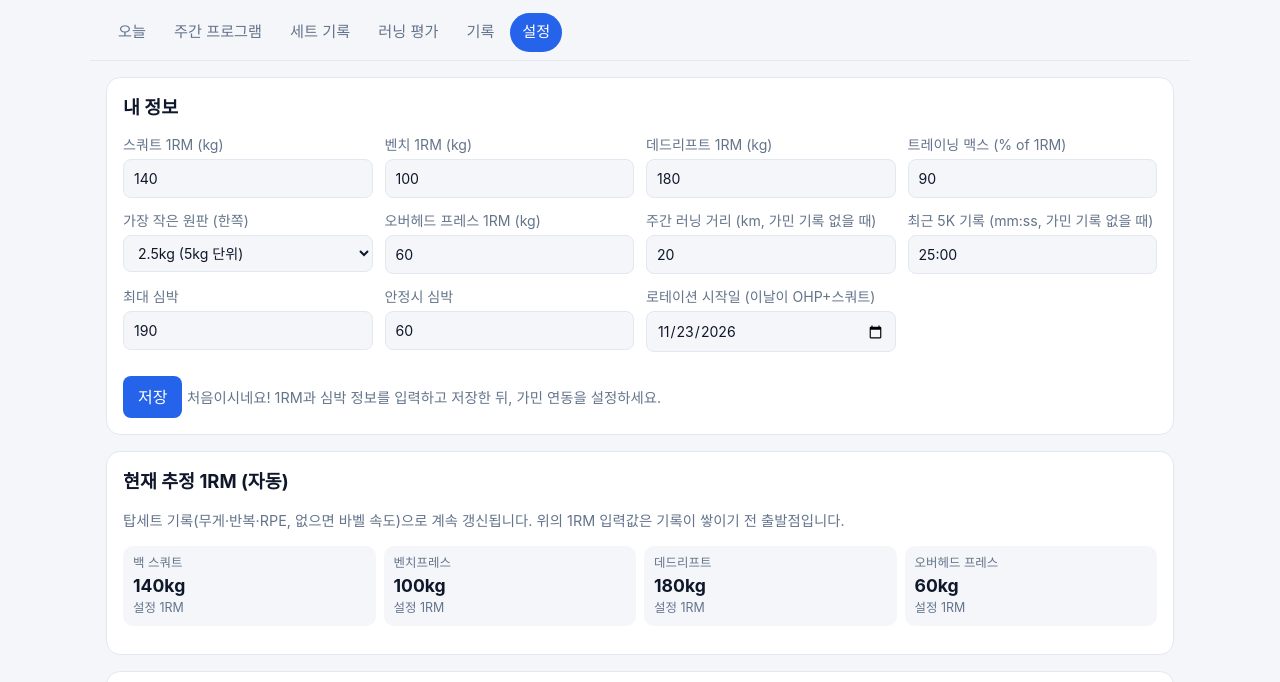
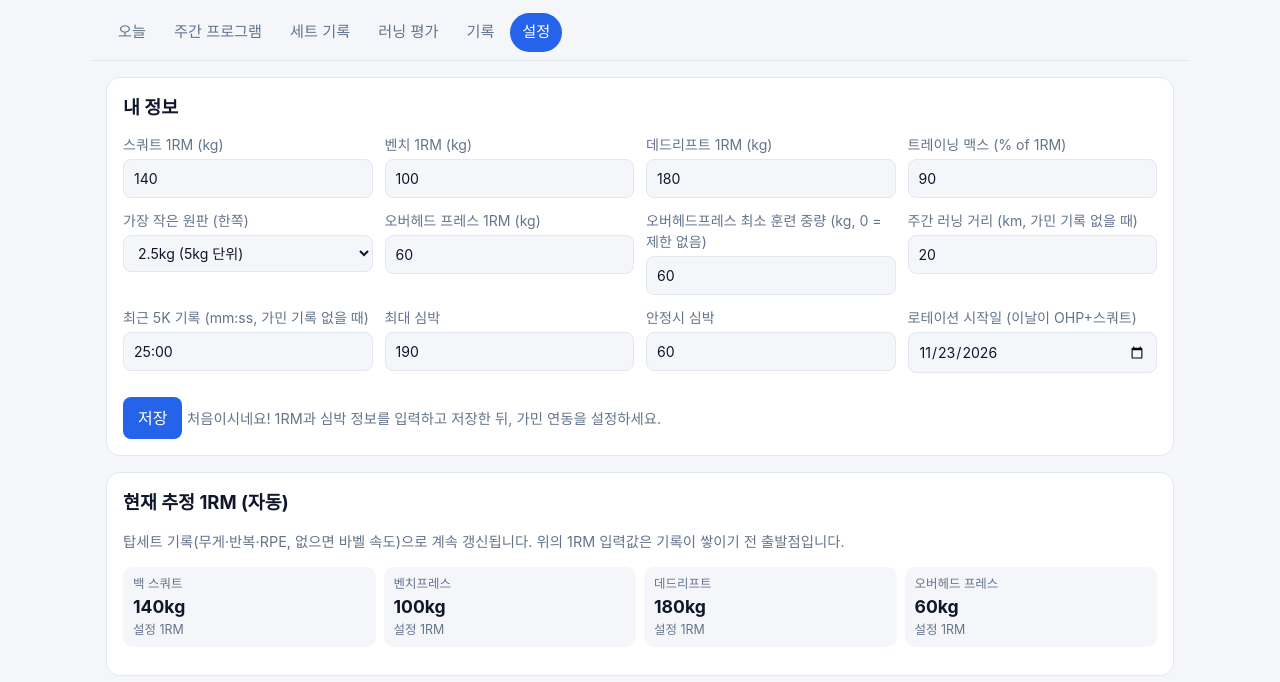
Before and after one commit to hsh001580/workout, a website with bundled scripts: page index.html in a window 1280 px wide. Shown: the part 78-760 px from the top of the page. Built offline with nearby package versions, Linux system fonts and the light colour scheme.

Commit message:
오버헤드프레스 최소 훈련 중량 설정(기본 60kg): 이보다 가볍게 처방하지 않고 반복 수로 RPE 유지
Co-Authored-By: Claude Opus 5.5 <noreply@anthropic.com>
Claude-Session: https://claude.ai/code/session_01AxNLtgm6FSLnZ6rtvuq2o1

```diff
--- a/index.html
+++ b/index.html
@@ -165,6 +165,7 @@
             </select>
           </label>
           <label>오버헤드 프레스 1RM (kg) <input type="number" name="ohp1rm" step="2.5" /></label>
+          <label>오버헤드프레스 최소 훈련 중량 (kg, 0 = 제한 없음) <input type="number" name="ohpMinKg" step="5" min="0" /></label>
           <label>주간 러닝 거리 (km, 가민 기록 없을 때) <input type="number" name="weeklyKm" min="5" max="150" /></label>
           <label>최근 5K 기록 (mm:ss, 가민 기록 없을 때) <input type="text" name="fiveK" /></label>
           <label>최대 심박 <input type="number" name="hrMax" /></label>
--- a/js/app.js
+++ b/js/app.js
@@ -1031,7 +1031,7 @@ function fillSettings() {
 }
 $('#saveSettings').addEventListener('click', () => {
   const f = $('#settingsForm');
-  const numeric = ['squat1rm', 'bench1rm', 'deadlift1rm', 'ohp1rm', 'tmPercent', 'minPlate', 'weeklyKm', 'hrMax', 'hrRest'];
+  const numeric = ['squat1rm', 'bench1rm', 'deadlift1rm', 'ohp1rm', 'ohpMinKg', 'tmPercent', 'minPlate', 'weeklyKm', 'hrMax', 'hrRest'];
   for (const k of Object.keys(state.settings)) {
     if (!f.elements[k]) continue;
     const v = f.elements[k].value;
--- a/js/coach.js
+++ b/js/coach.js
@@ -370,7 +370,29 @@ export function prescribe(lift, ctx) {
   }
   if (cap) backSets = Math.min(backSets, cap.backSets);
   // 무게 단위가 크면(원판 부족) 감량분이 반올림으로 사라질 수 있어 최소 한 단위는 내림
-  const backKg = Math.min(rnd(kg * (1 - drop)), kg - step);
+  let backKg = Math.min(rnd(kg * (1 - drop)), kg - step);
+
+  // 최소 훈련 중량 (설정, 예: 오버헤드프레스 60kg): 이보다 가볍게는 처방하지 않음.
+  // 무게를 올린 만큼 반복 수를 줄여 목표 RPE를 유지
+  const minKg = Number(settings[lift + 'MinKg']) || 0;
+  const repsAt = (load, maxReps, r) => {
+    let n = maxReps;
+    while (n > 1 && e1rm * pctOf(n, r) < load * 0.985) n--;
+    return n;
+  };
+  if (minKg > 0 && !painSwap) {
+    if (kg < minKg) {
+      const before = reps;
+      kg = minKg;
+      reps = repsAt(kg, reps, rpe);
+      reasons.push(`최소 훈련 중량 ${minKg}kg 적용${reps < before ? ` → 목표 RPE 유지를 위해 ${before}회 → ${reps}회` : ''}`);
+      if (e1rm * pctOf(1, rpe) < minKg) reasons.push(`추정 1RM ${Math.round(e1rm)}kg 기준으로는 ${minKg}kg가 무거움: 실제 1RM이 더 높다면 설정 1RM을 올리거나 세트 기록에 무게·반복·RPE를 남겨 주세요`);
+    }
+    if (backKg < minKg) {
+      backKg = minKg;
+      backReps = repsAt(backKg, backReps, Math.min(10, rpe));
+    }
+  }
 
   // 7) 자세 결함·스티킹 포인트 → 변형 운동 / 큐 / 보조
   const fix = pickFix(lift, prevFlags);
@@ -391,10 +413,16 @@ export function prescribe(lift, ctx) {
     const v = variation || (base ? { name: base[0], sets: base[1], reps: base[2], kg: rnd(e1rm * base[3]), why: base[4] } : null);
     if (!v) return null;
     if (phase.deload) { v.sets = Math.max(1, v.sets - 1); if (v.kg) v.kg = rnd(v.kg * 0.88); }
+    if (minKg > 0 && v.kg != null && !variation && v.kg < minKg) {
+      const before = v.reps;
+      v.kg = minKg;
+      v.reps = repsAt(minKg, v.reps, phase.deload ? 7 : 8);
+      v.why += ` · 최소 훈련 중량 ${minKg}kg${v.reps < before ? ` (${before}회 → ${v.reps}회)` : ''}`;
+    }
     return { lift, secondary: true, name: v.name, sets: v.sets, reps: v.reps, kg: v.kg, rpe: 7, e1rm, e1Source: source, reasons: [v.why], cues, accessories };
   }
 
-  const single = phase.single && !painSwap ? { kg: loadFor(e1rm, 1, 8.5, step), rpe: 8.5 } : null;
+  const single = phase.single && !painSwap ? { kg: Math.max(minKg, loadFor(e1rm, 1, 8.5, step)), rpe: 8.5 } : null;
   return {
     lift, name, reps, rpe, kg, e1rm, e1Source: source,
     single,
--- a/js/storage.js
+++ b/js/storage.js
@@ -21,6 +21,7 @@ export function defaultState() {
       bench1rm: 100,
       deadlift1rm: 180,
       ohp1rm: 60,
+      ohpMinKg: 60, // 오버헤드프레스 최소 훈련 중량 (0이면 제한 없음)
       tmPercent: 90,
       minPlate: 2.5, // 가장 작은 원판 (한쪽, kg) → 무게 단위 = ×2
       weeklyKm: 20, // 가민 기록이 없을 때만 사용
```
Also changed, not shown: tests/coach.test.js (+17 -0 lines).
